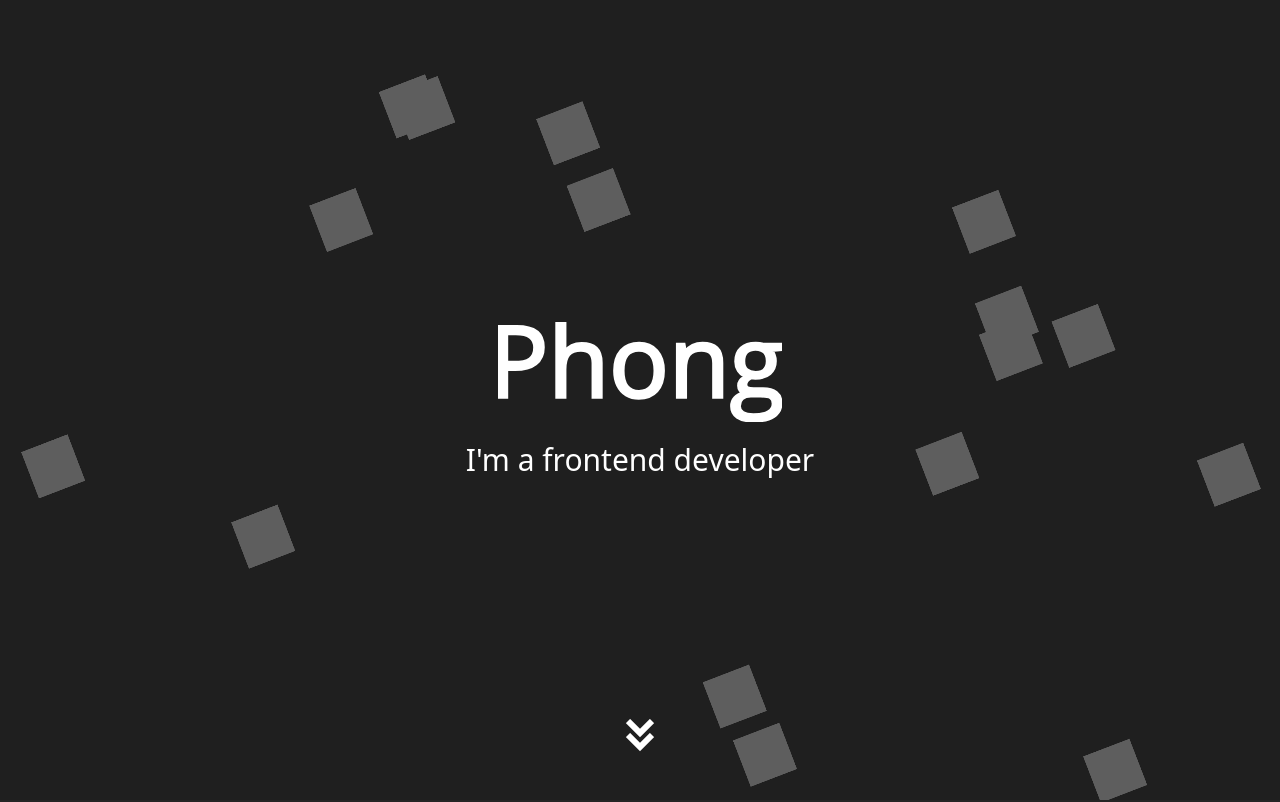
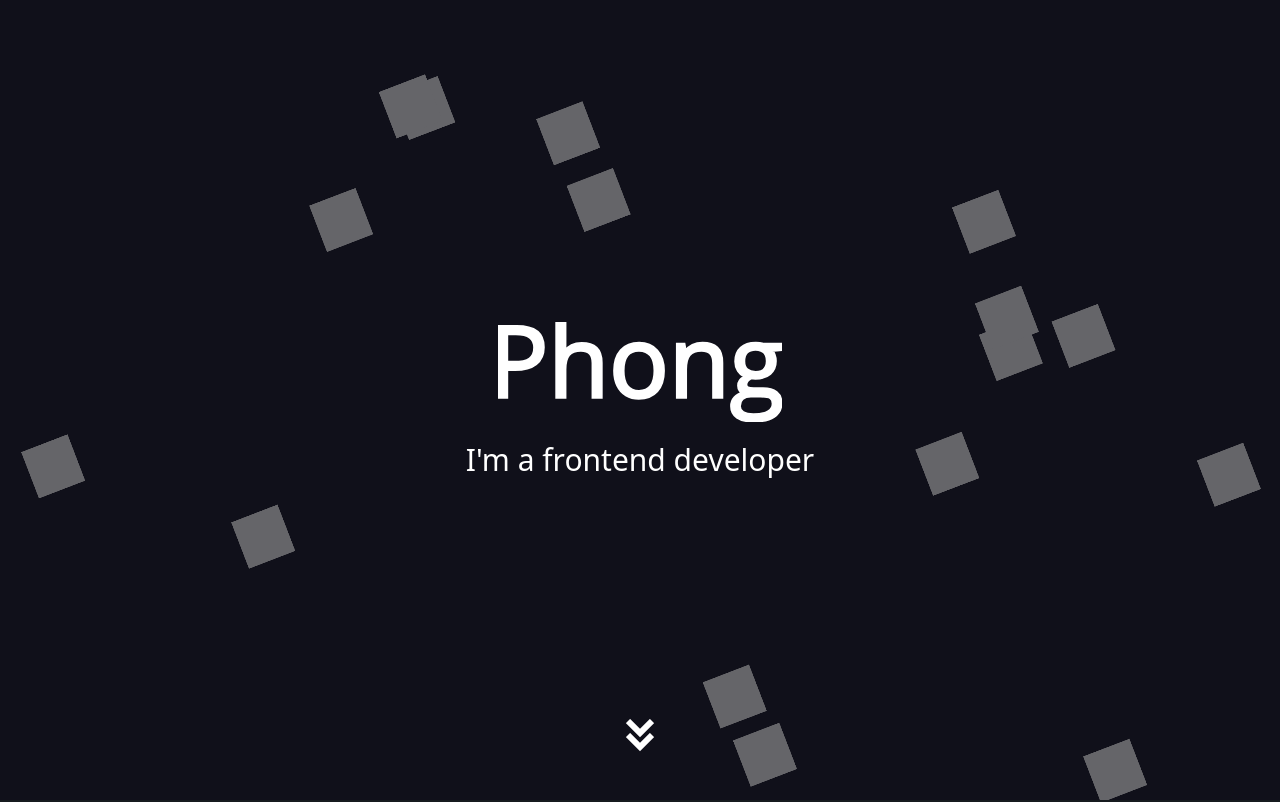
Before and after one commit to napthedev/portfolio, a Svelte app: page / in a window 1280 px wide. Shown: the top 802 px of the page. Built offline with nearby package versions, Linux system fonts and the light colour scheme.

Commit message:
Style: Change tailwind dark color

```diff
--- a/src/components/Canvas.svelte
+++ b/src/components/Canvas.svelte
@@ -113,7 +113,7 @@
 </script>
 
 <canvas
-  class="absolute inset-0 w-full h-full opacity-50"
+  class="absolute inset-0 w-full h-full opacity-60"
   in:fade={{ delay: 1800 }}
   bind:this={canvas}
 />
--- a/src/components/Footer.svelte
+++ b/src/components/Footer.svelte
@@ -1,5 +1,5 @@
 <div
-  class="bg-[#2a2a2a] flex justify-between items-center h-[70px] px-[30px] text-lg"
+  class="bg-dark-lighten flex justify-between items-center h-[70px] px-[30px] text-lg"
 >
   <p>
     Copyright &copy; 2021. <span class="hidden md:inline"
--- a/src/global.css
+++ b/src/global.css
@@ -4,4 +4,6 @@
 
 body {
   @apply bg-dark text-white;
+
+  /* color: #1a1f25; */
 }
--- a/tailwind.config.cjs
+++ b/tailwind.config.cjs
@@ -3,8 +3,8 @@ module.exports = {
   theme: {
     extend: {
       colors: {
-        dark: "#1f1f1f",
-        "dark-lighten": "#252525",
+        dark: "#10101A",
+        "dark-lighten": "#161B1F",
         primary: "#1e90ff",
       },
       keyframes: {
```
